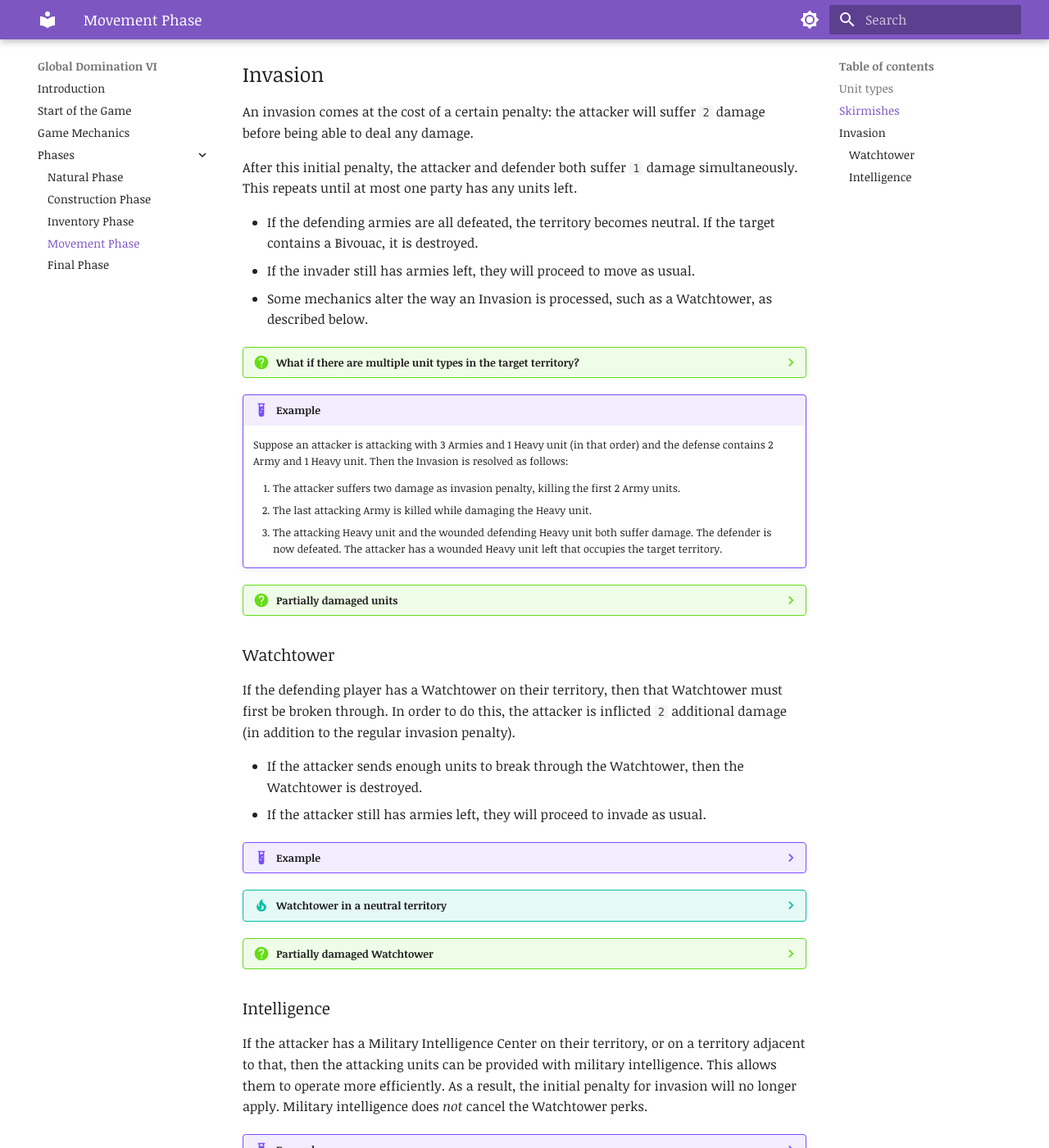
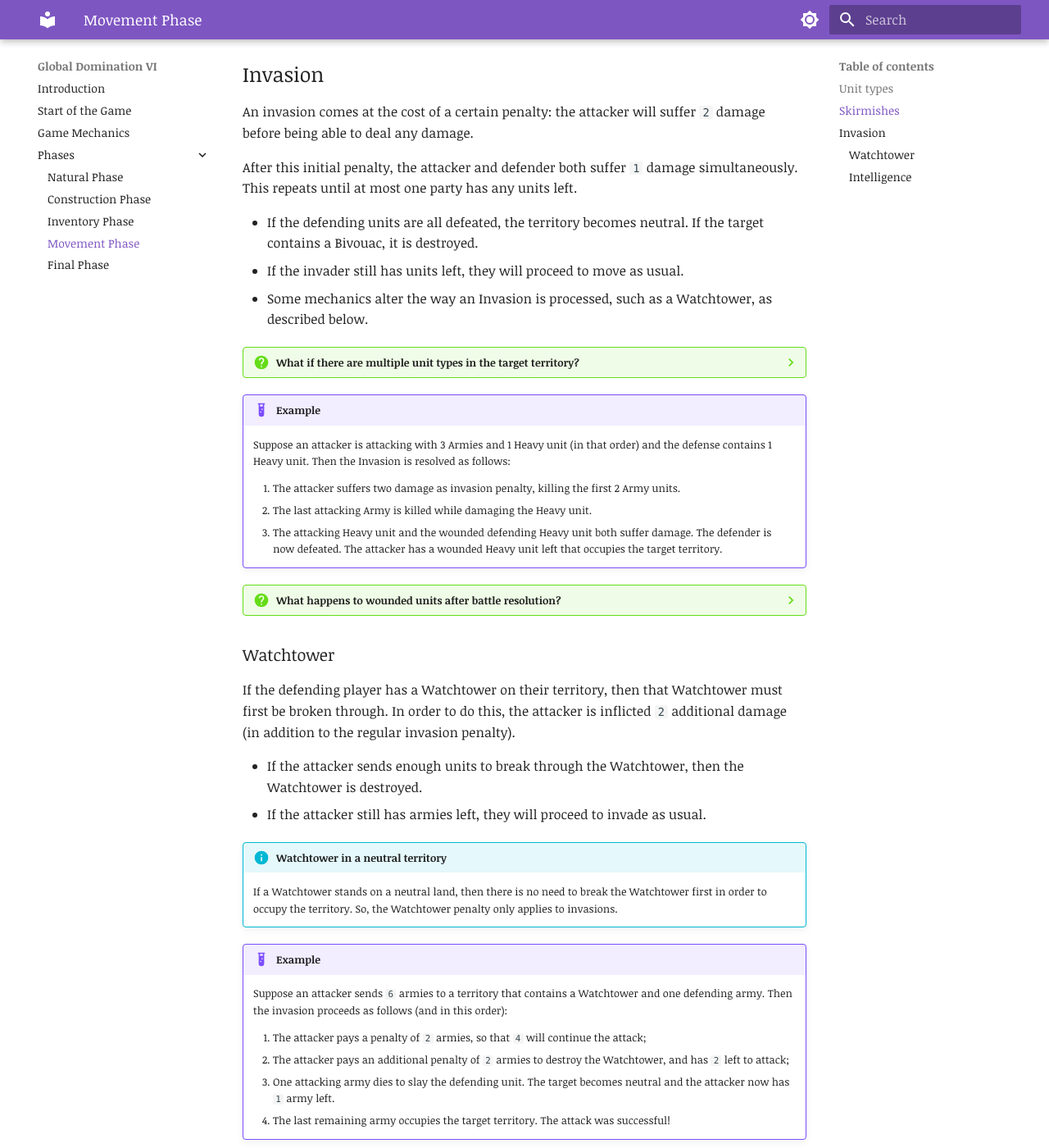
Before and after one commit to griendt/gd6, an MkDocs documentation site: the page built from docs/docs/phases/4_movement.md, in a window 1280 px wide and 1400 px high, scrolled down 1783 px. Shown: the whole window at 82% size. Built offline with MkDocs 1.6.1 and Material for MkDocs 9.7.7, drawn with Linux system fonts in a browser that asks for light colours; some web fonts are replaced; some of the changed text lies outside the part shown.

Commit message:
Improve movement phase explanations

```diff
--- a/docs/docs/phases/4_movement.md
+++ b/docs/docs/phases/4_movement.md
@@ -61,8 +61,8 @@ An invasion comes at the cost of a certain penalty: the attacker will suffer `2`
 After this initial penalty, the attacker and defender both suffer `1` damage simultaneously.
 This repeats until at most one party has any units left.
 
-* If the defending armies are all defeated, the territory becomes neutral. If the target contains a Bivouac, it is destroyed.
-* If the invader still has armies left, they will proceed to move as usual.
+* If the defending units are all defeated, the territory becomes neutral. If the target contains a Bivouac, it is destroyed.
+* If the invader still has units left, they will proceed to move as usual.
 * Some mechanics alter the way an Invasion is processed, such as a Watchtower, as described below.
 
 ??? question "What if there are multiple unit types in the target territory?"
@@ -76,14 +76,14 @@ This repeats until at most one party has any units left.
     This makes Heavy units an excellent defensive choice (especially to protect your Cavalry).
 
 !!! example
-    Suppose an attacker is attacking with 3 Armies and 1 Heavy unit (in that order) and the defense contains 2 Army and 1 Heavy unit.
+    Suppose an attacker is attacking with 3 Armies and 1 Heavy unit (in that order) and the defense contains 1 Heavy unit.
     Then the Invasion is resolved as follows:
 
     1. The attacker suffers two damage as invasion penalty, killing the first 2 Army units.
     2. The last attacking Army is killed while damaging the Heavy unit.
     3. The attacking Heavy unit and the wounded defending Heavy unit both suffer damage. The defender is now defeated. The attacker has a wounded Heavy unit left that occupies the target territory.
 
-??? question "Partially damaged units"
+??? question "What happens to wounded units after battle resolution?"
     It is possible that a Heavy unit gets `1` damage only. This means it will not be slain. In any future moves (even in the same Turn),
     the unit will regain its full health. In other words, the sustained damage applies only for each Invasion or Skirmish individually.
 
@@ -95,7 +95,11 @@ the attacker is inflicted `2` additional damage (in addition to the regular inva
 * If the attacker sends enough units to break through the Watchtower, then the Watchtower is destroyed.
 * If the attacker still has armies left, they will proceed to invade as usual.
 
-??? example
+!!! info "Watchtower in a neutral territory"
+    If a Watchtower stands on a neutral land, then there is no need to break the Watchtower first in order to occupy the territory.
+    So, the Watchtower penalty only applies to invasions.
+
+!!! example
     Suppose an attacker sends `6` armies to a territory that contains a Watchtower and one defending army. Then the invasion proceeds as follows (and in this order):
 
     1. The attacker pays a penalty of `2` armies, so that `4` will continue the attack;
@@ -103,11 +107,7 @@ the attacker is inflicted `2` additional damage (in addition to the regular inva
     3. One attacking army dies to slay the defending unit. The target becomes neutral and the attacker now has `1` army left.
     4. The last remaining army occupies the target territory. The attack was successful!
 
-??? tip "Watchtower in a neutral territory"
-    If a Watchtower stands on a neutral land, then there is no need to break the Watchtower first in order to occupy the territory.
-    So, the Watchtower penalty only applies to invasions.
-
-??? question "Partially damaged Watchtower"
+??? question "What happens to a partially damaged Watchtower?"
     It is possible that a Watchtower gets `1` damage only, for example if the attacker sent only `3` Armies.
     In that case, the Watchtower is left standing. In any future moves (even in the same Turn),
     the Watchtower will regain its full integrity. In other words, the sustained damage applies only for each Invasion or Skirmish individually.
```
